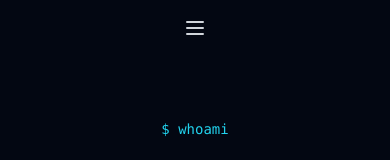
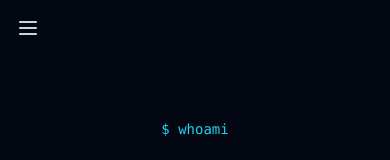
Before and after one commit to Vedant-Git-dev/Portfolio, a React (Vite) app in the folder frontend/: page / in a window 390 px wide. Shown: the top 160 px of the page. Built offline with nearby package versions, Linux system fonts and the light colour scheme.

Commit message:
Fixed navbar rendering for mobile devices

```diff
--- a/frontend/package.json
+++ b/frontend/package.json
@@ -4,7 +4,7 @@
   "version": "1.0.0",
   "type": "module",
   "scripts": {
-    "dev": "vite",
+    "dev": "vite --host=0.0.0.0",
     "build": "vite build",
     "lint": "eslint . --ext js,jsx --report-unused-disable-directives --max-warnings 0",
     "preview": "vite preview"
--- a/frontend/src/components/Navbar.jsx
+++ b/frontend/src/components/Navbar.jsx
@@ -23,7 +23,7 @@ export default function Navbar() {
       scrolled ? 'bg-gray-900/95 backdrop-blur-sm border-b border-gray-800' : 'bg-transparent'
     }`}>
       <div className="max-w-6xl mx-auto px-4 sm:px-6 py-4">
-        <div className="flex justify-center  items-center">
+        <div className="flex items-center justify-between md:justify-center">
 
 
           {/* Mobile menu button */}
@@ -62,7 +62,7 @@ export default function Navbar() {
               <button
                 key={item}
                 onClick={() => scrollToSection(item.toLowerCase())}
-                className="text-gray-300 hover:text-cyan-400 transition-colors text-left text-sm font-medium cursor-pointer"
+                className="w-full justify-center text-gray-300 hover:text-cyan-400 transition-colors text-center text-sm font-medium cursor-pointer"
               >
                 {item}
               </button>
```
